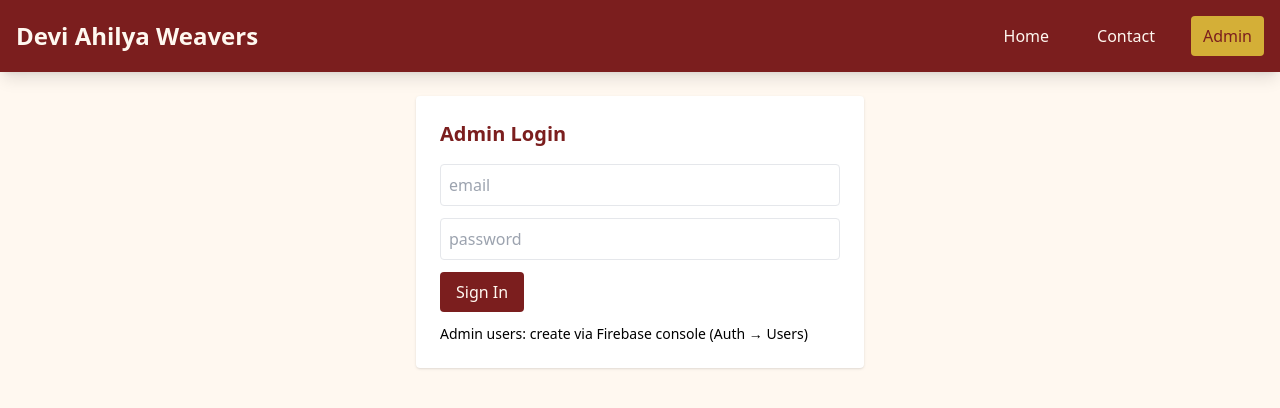
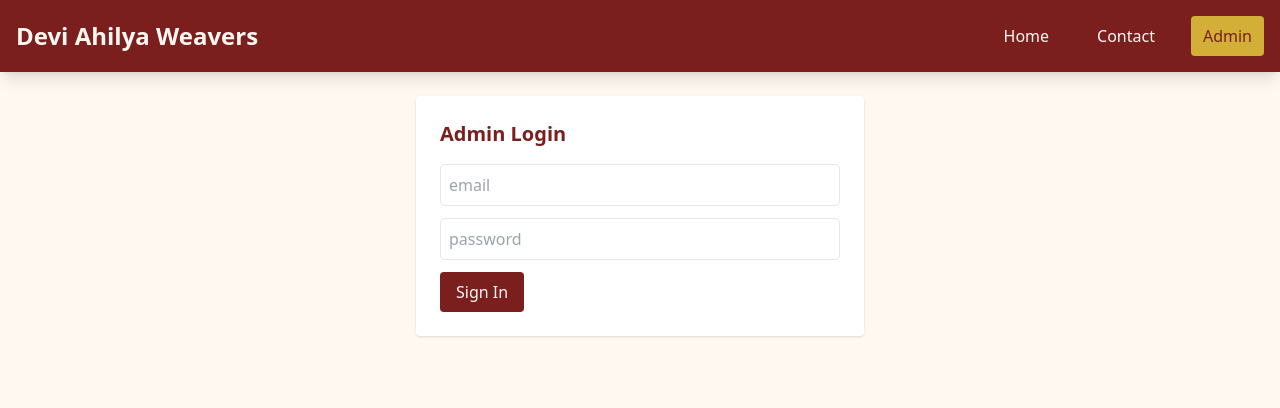
Before and after one commit to AyushJadhav/deviahilya, a React (Create React App) app: page /admin/login in a window 1280 px wide. Shown: the top 408 px of the page. Built offline with nearby package versions, Linux system fonts and the light colour scheme.

Commit message:
removed firebase info from admin login

```diff
--- a/src/pages/AdminLogin.jsx
+++ b/src/pages/AdminLogin.jsx
@@ -26,7 +26,6 @@ export default function AdminLogin(){
         <input type="password" className="w-full border p-2 rounded" value={pw} onChange={e=>setPw(e.target.value)} placeholder="password" />
         <button className="bg-maroon text-cream px-4 py-2 rounded">Sign In</button>
       </form>
-      <p className="mt-3 text-sm">Admin users: create via Firebase console (Auth &rarr; Users)</p>
     </div>
   )
 }
```
